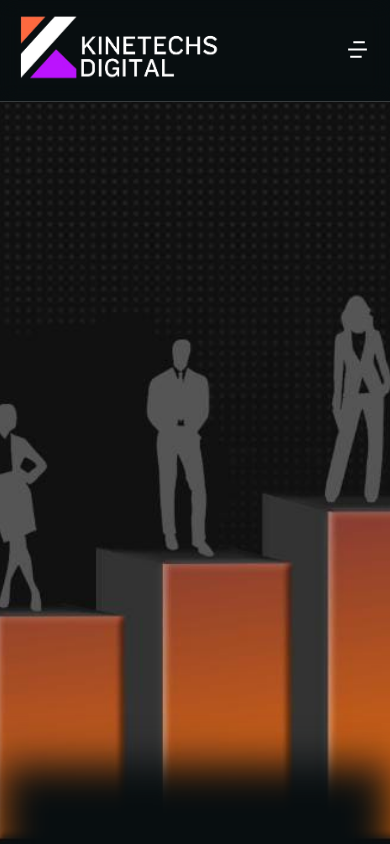
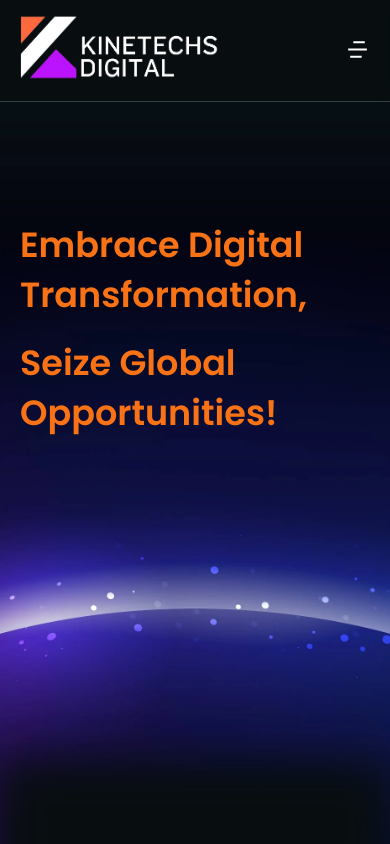
Before and after one commit to mustufa100/KinetechsDigital, a Next.js app: page / in a window 390 px wide. Shown: the top 844 px of the page. Built offline with nearby package versions, Linux system fonts and the light colour scheme.

Commit message:
Update global.scss

```diff
--- a/styles/global.scss
+++ b/styles/global.scss
@@ -8,18 +8,16 @@
   position: relative;
   &::before {
     content: "";
-    content: "";
     position: absolute;
     top: 0;
-    left: 0;
-    right: 0;
-    bottom: 0;
-    background-image: url("../assets/images/ba.jpg");
+    left: -40%;
+    width: 180%;
+    height: 200vh;
+    background-image: url("../assets/images/art-top-cropp.jpg");
     background-size: cover;
-    background-position: center top; /* Adjusted */
+    background-position: center;
     z-index: -1;
-
-
+    overflow-x: hidden !important;
   }
   // .hero-title {
   //   font-size: $xl-4;
@@ -28,11 +26,12 @@
   //   margin: $xl-6 0;
   // }
   .hero-title {
-    font-size: $xl-6;
-    line-height: 50px;
-    font-weight: 600;
-    margin: $xl-1 0;
-    text-align: left;
+  font-size: $xl-6;
+  line-height: 50px;
+  font-weight: 600;
+  margin: $xl-1 0;
+  color: $orange;
+  text-align: left; /* Align text to the left by default */
   }
   .sub-heading {
     display: flex;
@@ -356,13 +355,6 @@ footer {
     background-color: $silver;
 }
 @media screen and (max-width: 800px) {
-  content:after {
-    background-size: contain; /* Adjust for smaller screens */
-    background-position: center center; /* Adjust for smaller screens */
-}
-.hero-title {
-  display: none;
-}
   .banner {
     .container {
       @include flex(center, none, column);
```
